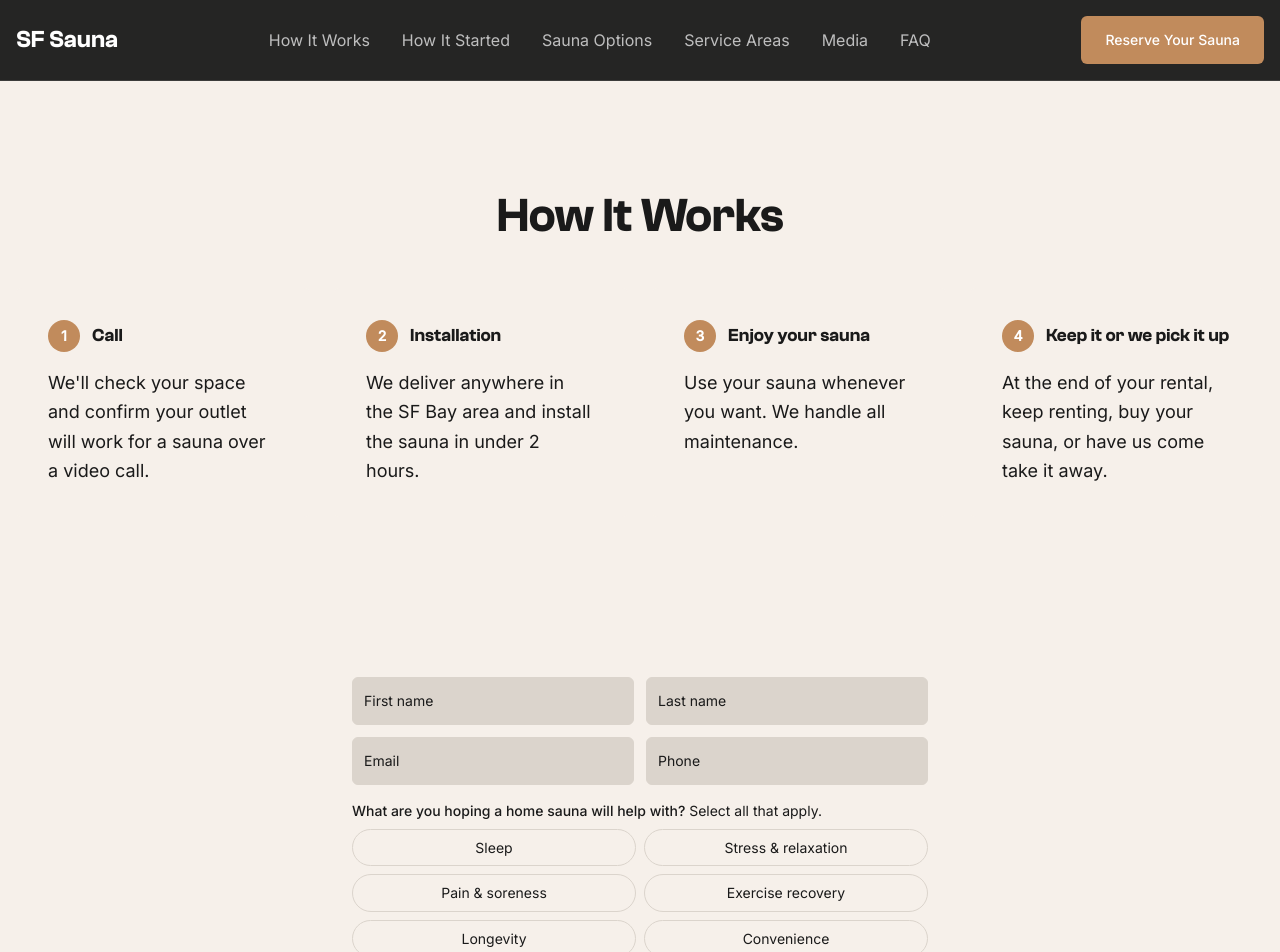
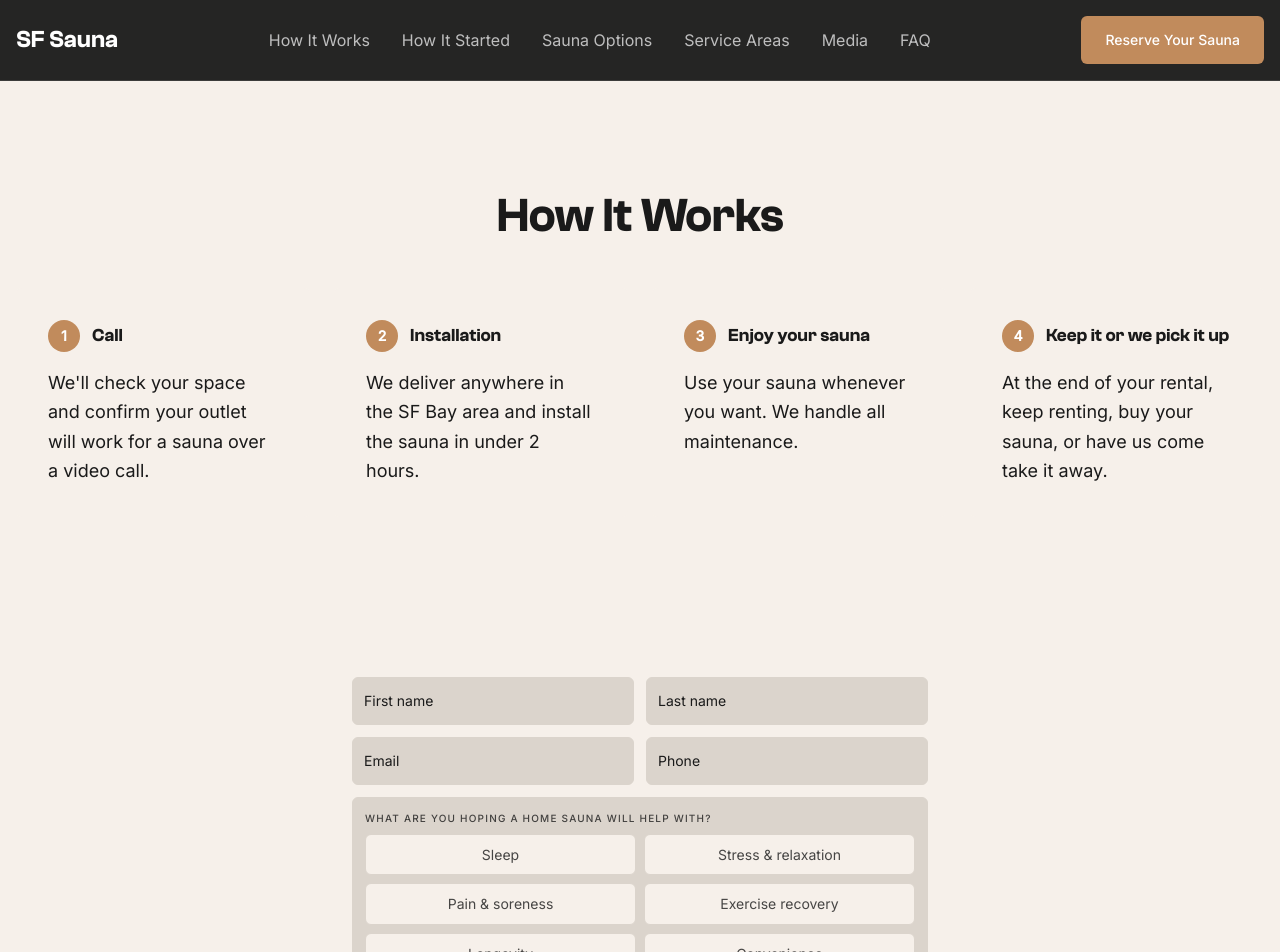
Before and after one commit to aryzach/aryzach.github.io, a React (Vite) app: page /how-it-works in a window 1280 px wide. Shown: the top 952 px of the page. Built offline with nearby package versions, Linux system fonts and the light colour scheme.

Commit message:
Changes
Co-authored-by: aryzach <30701475+aryzach@users.noreply.github.com>

```diff
--- a/src/components/lead/ContactLeadForm.tsx
+++ b/src/components/lead/ContactLeadForm.tsx
@@ -179,12 +179,19 @@ const GoalsField = ({ overlay, error }: { overlay?: boolean; error?: string }) =
   };
 
   return (
-    <div className="pt-1">
-      <p className={`text-sm font-medium mb-2 ${overlay ? "text-white/90" : "text-foreground"}`}>
-        What are you hoping a home sauna will help with?{" "}
-        <span className={`font-normal ${overlay ? "text-white/70" : "text-muted-foreground"}`}>
-          Select all that apply.
-        </span>
+    <div
+      className={`rounded-lg border p-3 ${overlay ? "" : "bg-muted border-border"}`}
+      style={
+        overlay
+          ? {
+              backgroundColor: "hsl(var(--input-overlay))",
+              borderColor: "hsl(var(--input-overlay-border))",
+            }
+          : undefined
+      }
+    >
+      <p className={`text-[10px] font-medium uppercase tracking-[0.12em] mb-2 ${overlay ? "text-white/90" : "text-foreground/80"}`}>
+        What are you hoping a home sauna will help with?
       </p>
       <div className="grid grid-cols-2 gap-2">
         {GOAL_OPTIONS.map((option) => {
@@ -195,12 +202,12 @@ const GoalsField = ({ overlay, error }: { overlay?: boolean; error?: string }) =
               type="button"
               aria-pressed={checked}
               onClick={() => toggle(option)}
-              className={`rounded-full border px-3 py-2 text-sm leading-snug text-center transition-colors cursor-pointer select-none ${
+              className={`rounded-lg border px-3 py-2.5 text-sm leading-snug text-center transition-colors cursor-pointer select-none ${
                 checked
                   ? "border-primary bg-primary text-primary-foreground font-medium"
                   : overlay
-                    ? "border-white/30 bg-white/5 text-white/80 hover:border-white/60 hover:text-white"
-                    : "border-border bg-background text-muted-foreground hover:border-primary/60 hover:text-foreground"
+                    ? "border-white/30 bg-white/5 text-white/90 hover:border-white/60 hover:text-white"
+                    : "border-border bg-background text-foreground/80 hover:border-primary/60 hover:text-foreground"
               }`}
             >
               {option}
@@ -208,7 +215,7 @@ const GoalsField = ({ overlay, error }: { overlay?: boolean; error?: string }) =
           );
         })}
       </div>
-      {error && <p className="text-xs text-destructive mt-1">{error}</p>}
+      {error && <p className="text-xs text-destructive mt-2">{error}</p>}
     </div>
   );
 };
```
